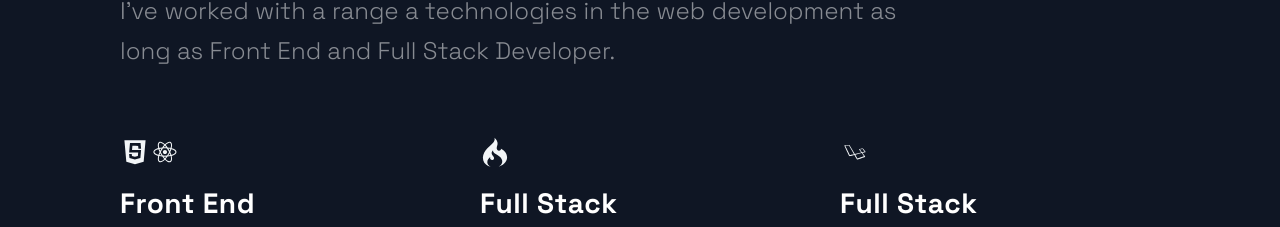
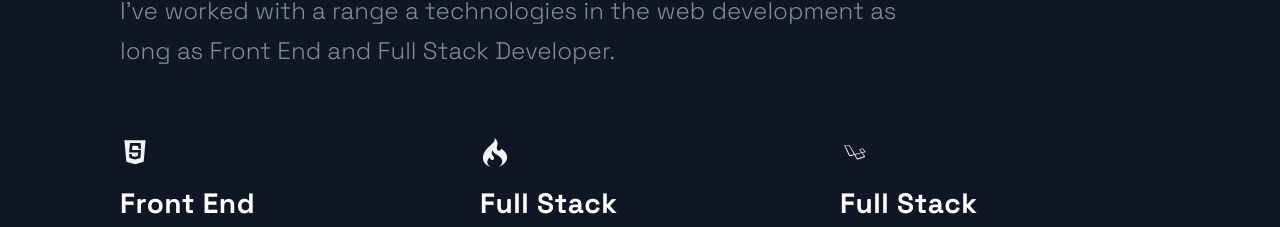
Before and after one commit to Muhammad-Ilham-Ferdiansyah/website-portfolio, a Next.js app: page / in a window 1280 px wide. Shown: the part 2451-2678 px from the top of the page. Built offline with nearby package versions, Linux system fonts and the light colour scheme.

Commit message:
Update Section Technologies

```diff
--- a/src/components/Technologies/Technologies.js
+++ b/src/components/Technologies/Technologies.js
@@ -1,7 +1,7 @@
 import React from 'react';
-import { DiCodeigniter, DiCss3, DiFirebase, DiHtml5, DiJavascript, DiLaravel, DiReact, DiZend } from 'react-icons/di';
+import { DiCodeigniter, DiCss3, DiFirebase, DiHtml5, DiJavascript, DiLaravel, DiMysql, DiReact, DiZend } from 'react-icons/di';
 import { Section, SectionDivider, SectionText, SectionTitle } from '../../styles/GlobalComponents';
-import { List, ListContainer, ListItem, ListLogo, ListParagraph, ListTitle } from './TechnologiesStyles';
+import { List, ListContainer, ListItem, ListLogo, ListLogos, ListParagraph, ListTitle } from './TechnologiesStyles';
 
 const Technologies = () =>  (
   <Section id='tech'>
@@ -16,7 +16,6 @@ const Technologies = () =>  (
       <ListItem>
         <ListLogo>
         <DiJavascript size="3rem"/>
-        <DiReact size="3rem"/>
         </ListLogo>
         <ListContainer>
           <ListTitle>Front End</ListTitle>
--- a/src/components/Technologies/TechnologiesStyles.js
+++ b/src/components/Technologies/TechnologiesStyles.js
@@ -100,7 +100,7 @@ export const ListParagraph = styled.p`
 export const ListLogo = styled.li`
 max-width: 320px;
 display: flex;
-flex-direction: row;
+flex-direction: column;
 margin-bottom: 20px;
 @media ${props => props.theme.breakpoints.md}{
   max-width: 203px;
@@ -109,9 +109,17 @@ margin-bottom: 20px;
 @media ${props => props.theme.breakpoints.sm}{
   margin-bottom: 14px;
   max-width: 320px;
-  flex-direction: column;
+  flex-direction: row;
 }
 `
+
+// export const ListLogos = styled.li`
+// max-width: 320px;
+// display: flex;
+// flex-direction: row;
+// margin-bottom: 20px;
+// }
+// `
 
 export const ListItem = styled.li`
   max-width: 320px;
```
